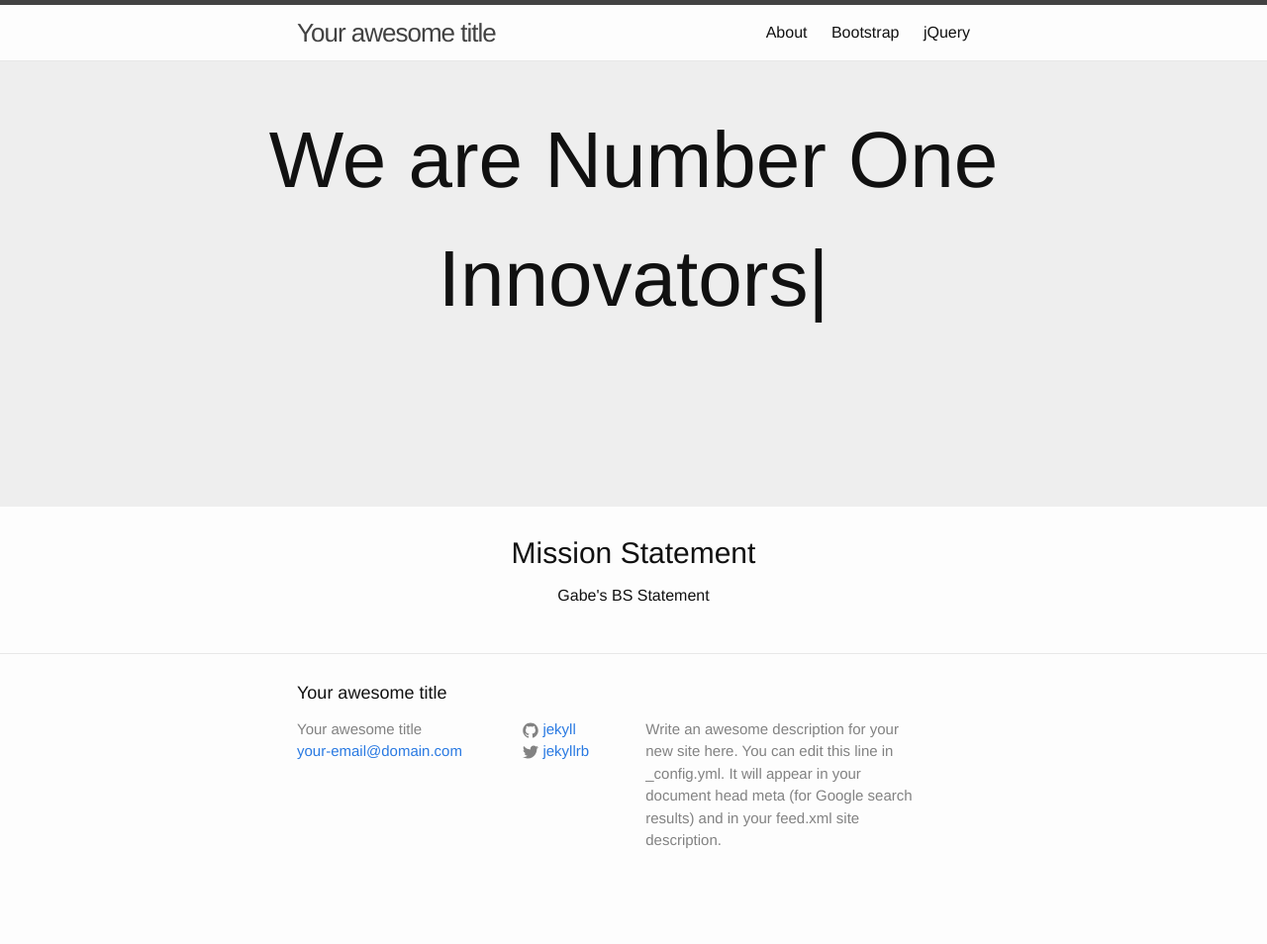
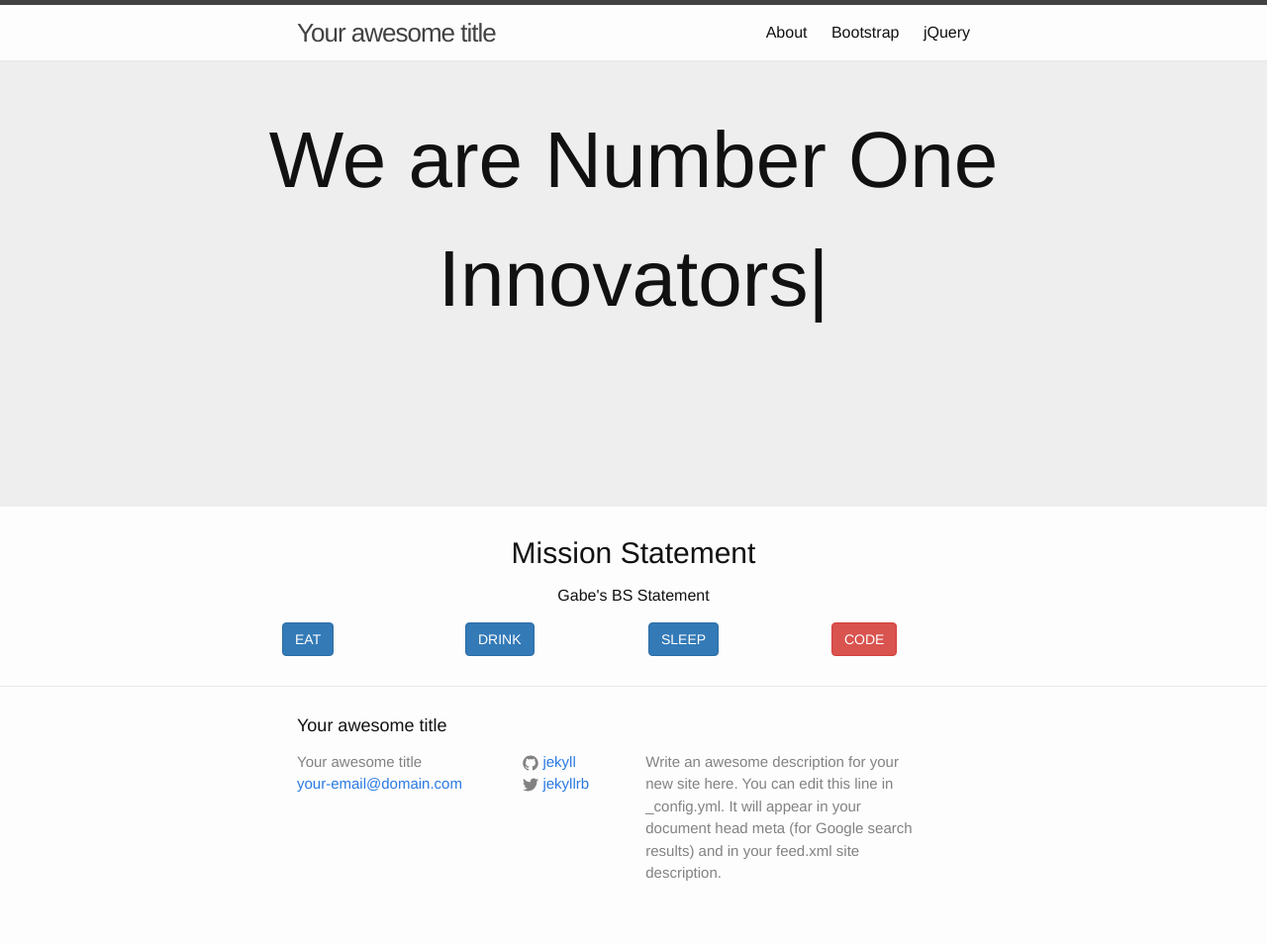
Before and after one commit to emilyeserven/agency-parody-2017, a Jekyll site: the page built from index.html, in a window 1280 px wide. Shown: the whole page at 99% size. Built offline with Jekyll 4.4.1, drawn with Linux system fonts in a browser that asks for light colours; before the commit the page ends 921 px from its top, so only the background shows below that.

Commit message:
Homepage Buttons

```diff
--- a/index.html
+++ b/index.html
@@ -11,12 +11,17 @@ layout: homepage
   <div>
       <div class="row">
         <div class="col-md-3">
+          <button type="button" class="btn btn-primary">EAT</button>
         </div>
         <div class="col-md-3">
+          <button type="button" class="btn btn-primary">DRINK</button>
         </div>
         <div class="col-md-3">
+          <button type="button" class="btn btn-primary">SLEEP</button>
         </div>
         <div class="col-md-3">
+          <button type="button" class="btn btn-danger">CODE</button>
+
         </div>
       </div>
   </div>
```
